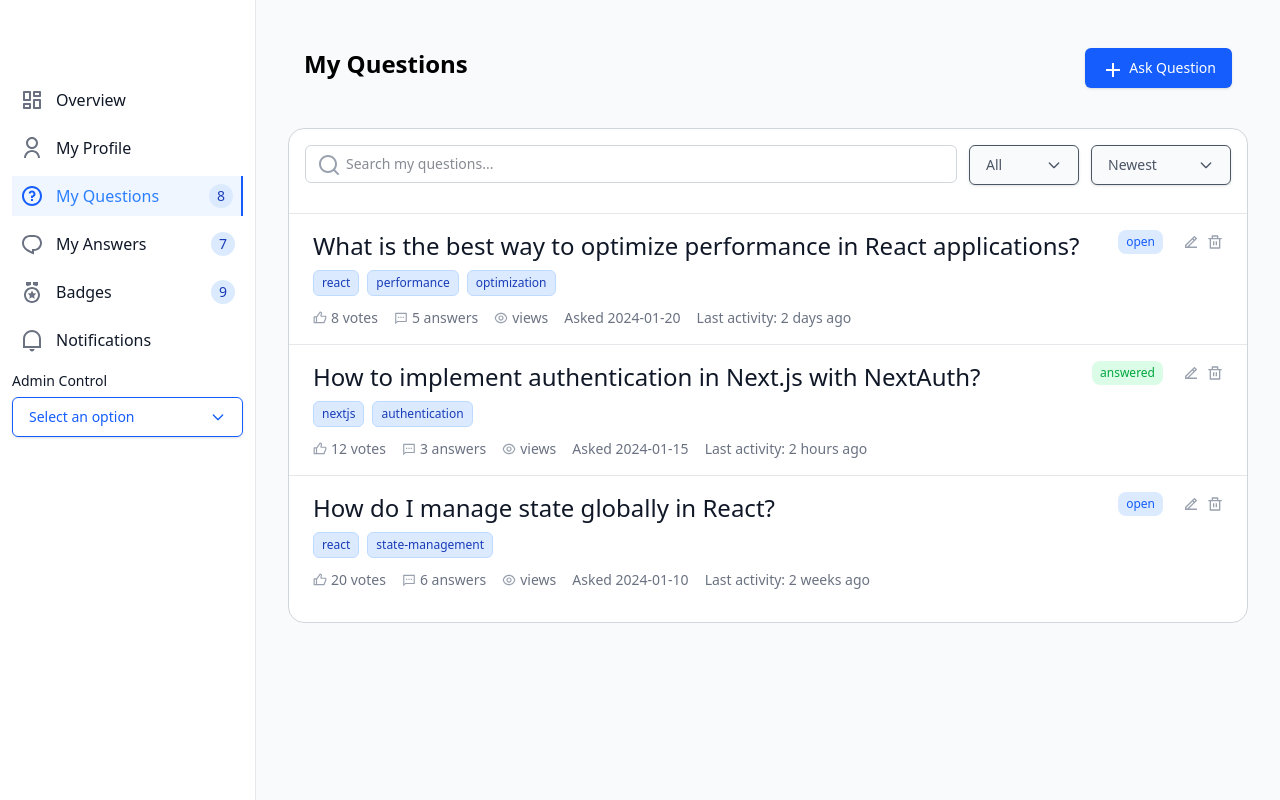
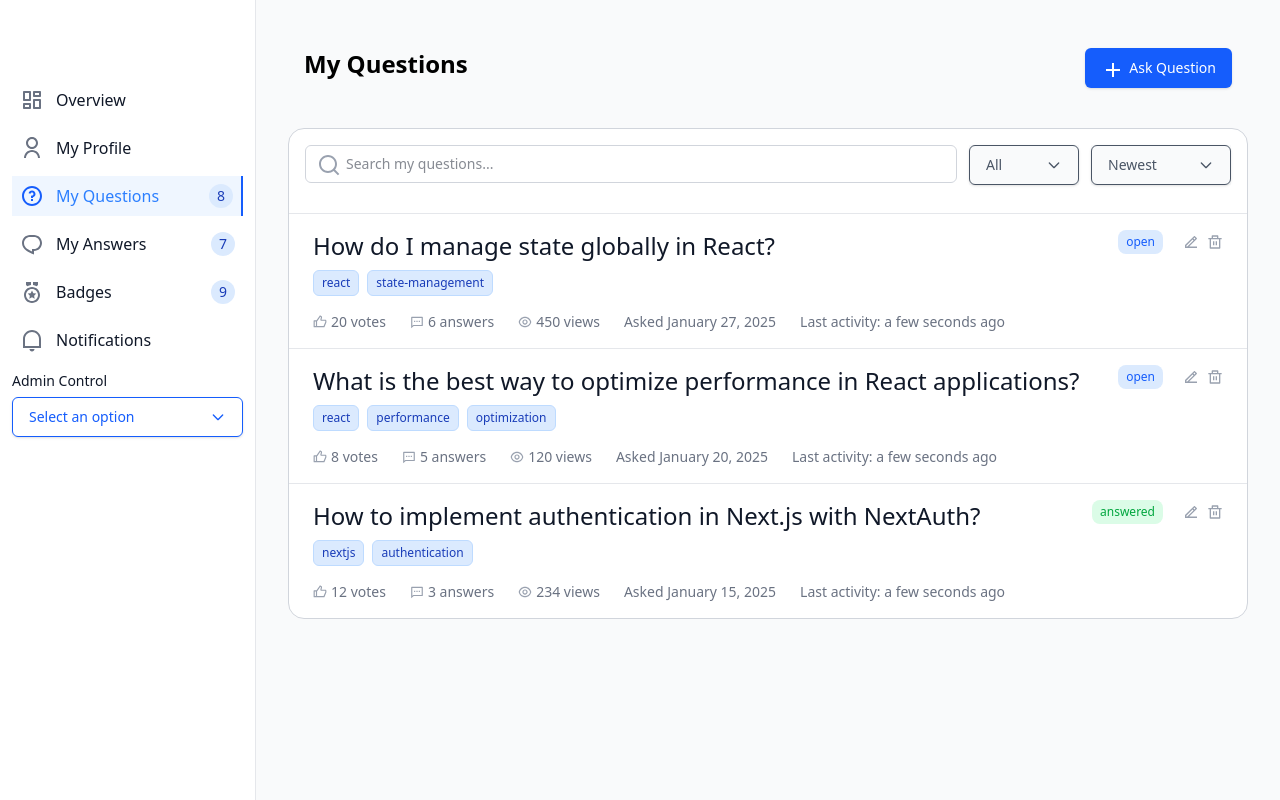
Before and after one commit to Zack-Pro-Ver/Knowledge-Sharing-Portal, a React (Vite) app: page /my-questions in a window 1280 px wide. Built offline with nearby package versions, Linux system fonts and the light colour scheme.

Commit message:
Add recent activity logic using moment package and make the new file for constants

```diff
--- a/package.json
+++ b/package.json
@@ -15,6 +15,7 @@
     "@heroicons/react": "^2.2.0",
     "@remixicon/react": "^4.6.0",
     "@tailwindcss/vite": "^4.1.11",
+    "moment": "^2.30.1",
     "react": "^19.1.1",
     "react-dom": "^19.1.1",
     "react-icons": "^5.5.0",
--- /dev/null
+++ b/src/pages/MyQuestions/MyQuestions.constants.ts
@@ -0,0 +1,51 @@
+import type { DropdownOption } from "../../elements/Dropdown/Dropdown.types";
+
+export const statusOptions: DropdownOption[] = [
+  { label: "All", value: "all" },
+  { label: "Answered", value: "answered" },
+  { label: "Open", value: "open" },
+  { label: "Closed", value: "closed" },
+];
+
+export const sortOptions: DropdownOption[] = [
+  { label: "Newest", value: "newest" },
+  { label: "Oldest", value: "oldest" },
+  { label: "Recent Activity", value: "recent-activity" },
+  { label: "Most Votes", value: "most-votes" },
+];
+
+export const questions = [
+  {
+    id: 1,
+    title: "How to implement authentication in Next.js with NextAuth?",
+    tags: ["nextjs", "authentication"],
+    votes: 12,
+    answers: 3,
+    views: 234,
+    date: "2025-01-15",
+    status: "answered",
+    lastActivity: "2 hours ago",
+  },
+  {
+    id: 2,
+    title: "What is the best way to optimize performance in React applications?",
+    tags: ["react", "performance", "optimization"],
+    votes: 8,
+    answers: 5,
+    views: 120,
+    date: "2025-01-20",
+    status: "open",
+    lastActivity: "2 days ago",
+  },
+  {
+    id: 3,
+    title: "How do I manage state globally in React?",
+    tags: ["react", "state-management"],
+    votes: 20,
+    answers: 6,
+    views: 450,
+    date: "2025-01-27",
+    status: "open",
+    lastActivity: "2 weeks ago",
+  },
+];
--- a/src/pages/MyQuestions/QuestionSection.tsx
+++ b/src/pages/MyQuestions/QuestionSection.tsx
@@ -1,4 +1,5 @@
 import React, { useState } from "react";
+import moment from "moment";
 import {
   RiSearchLine,
   RiEdit2Line,
@@ -11,59 +12,13 @@ import {
 import Chip from "../../elements/Chip";
 import { Card, CardContent } from "../../elements/Card";
 import Dropdown from "../../elements/Dropdown";
-import type { DropdownOption } from "../../elements/Dropdown/Dropdown.types";
+import Stack from "../../elements/Stack";
+import { statusOptions, sortOptions, questions } from "./MyQuestions.constants";
 
-const statusOptions: DropdownOption[] = [
-  { label: "All", value: "all" },
-  { label: "Answered", value: "answered" },
-  { label: "Open", value: "open" },
-  { label: "Closed", value: "closed" },
-];
-
-const sortOptions: DropdownOption[] = [
-  { label: "Newest", value: "newest" },
-  { label: "Oldest", value: "oldest" },
-  { label: "Recent Activity", value: "recent-activity" },
-  { label: "Most Votes", value: "most-votes" },
-];
-
-const questions = [
-  {
-    id: 1,
-    title: "How to implement authentication in Next.js with NextAuth?",
-    tags: ["nextjs", "authentication"],
-    votes: 12,
-    answers: 3,
-    views: 234,
-    date: "2024-01-15",
-    status: "answered",
-    lastActivity:"2 hours ago"
-  },
-  {
-    id: 2,
-    title: "What is the best way to optimize performance in React applications?",
-    tags: ["react", "performance", "optimization"],
-    votes: 8,
-    answers: 5,
-    views: 120,
-    date: "2024-01-20",
-    status: "open",
-    lastActivity:"2 days ago"
-
-  },
-  {
-    id: 3,
-    title: "How do I manage state globally in React?",
-    tags: ["react", "state-management"],
-    votes: 20,
-    answers: 6,
-    views: 450,
-    date: "2024-01-10",
-    status: "open",
-    lastActivity:"2 weeks ago "
-
-  },
-];
+function parseLastActivity(text: string): number {
+  const duration = moment.duration(text);
+  return Date.now() - duration.asMilliseconds();
+}
 
 const QuestionsSearchCard: React.FC = () => {
   const [search, setSearch] = useState("");
@@ -86,13 +41,13 @@ const QuestionsSearchCard: React.FC = () => {
     if (sort === "newest") return new Date(b.date).getTime() - new Date(a.date).getTime();
     if (sort === "oldest") return new Date(a.date).getTime() - new Date(b.date).getTime();
     if (sort === "most-votes") return b.votes - a.votes;
-    if (sort === "recent-activity") return b.answers - a.answers;
+    if (sort === "recent-activity") return parseLastActivity(b.lastActivity) - parseLastActivity(a.lastActivity);
     return 0;
   });
 
   return (
-    <Card variant="outlined" size="large" className="p-4">
-      <div className="flex flex-col md:flex-row gap-3 w-full mb-4">
+    <Card variant="outlined" size="large" className="p-4 pb-0 ">
+      <Stack direction="row" spacing={3} wrap="wrap" className="w-full mb-4 ">
         <div className="relative flex-1">
           <RiSearchLine className="absolute left-3 top-1/2 -translate-y-1/2 text-gray-400 pointer-events-none" />
           <input
@@ -126,14 +81,14 @@ const QuestionsSearchCard: React.FC = () => {
           color="secondary"
           className="min-w-[140px] bg-gray-50 w-full md:w-auto"
         />
-      </div>
+      </Stack>
+
       <hr className="border-t border-gray-200 -mx-4 mt-7" />
 
-
       {/* Render Questions */}
-      <div className=" -mx-4 ">
+      <div className="-mx-4 ">
         {filteredQuestions.length === 0 ? (
-        <div className="flex flex-col items-center justify-center py-10 text-center text-gray-500">
+          <Stack direction="column" alignItems="center" justifyContent="center" spacing={4} className="py-10 text-center text-gray-500">
             <div className="w-12 h-12 mb-4 rounded-full bg-gray-100 flex items-center justify-center">
               <RiQuestionMark className="text-2xl text-gray-500" />
             </div>
@@ -142,30 +97,23 @@ const QuestionsSearchCard: React.FC = () => {
             <button className="mt-4 px-4 py-2 bg-blue-600 text-white rounded hover:bg-blue-700">
               Ask Your First Question
             </button>
-        </div>
+          </Stack>
         ) : (
           filteredQuestions.map((q) => (
             <div key={q.id} className="hover:bg-gray-50 border-b border-gray-200 last:border-b-0 ">
               <CardContent>
-              <div className="flex justify-between items-start">
+                <Stack direction="row" spacing={4} wrap="wrap" justifyContent="space-between" alignItems="flex-start">
                   {/* Left Side */}
-                <div className="flex flex-col gap-2">
-                  <h2 className="text-2xl font-regular text-gray-900">
-                    {q.title}
-                  </h2>
+                  <Stack direction="column" spacing={2}>
+                    <h2 className="text-2xl font-regular text-gray-900">{q.title}</h2>
 
-                  <div className="flex gap-2 flex-wrap">
+                    <Stack direction="row" spacing={2} wrap="wrap">
                       {q.tags.map((tag) => (
-                      <Chip
-                        key={tag}
-                        label={tag}
-                        size="small"
-                        className="rounded-md"
-                      />
+                        <Chip key={tag} label={tag} size="small" className="rounded-md" />
                       ))}
-                  </div>
+                    </Stack>
 
-                  <div className="flex flex-wrap text-sm text-gray-500 gap-x-4 gap-y-1 items-center mt-1">
+                    <Stack direction="row" spacing={6} wrap="wrap"  className="text-gray-500 mt-2 text-sm">
                       <span className="flex items-center gap-1">
                         <RiThumbUpLine className="text-gray-400" size={14} />
                         {q.votes} votes
@@ -176,15 +124,17 @@ const QuestionsSearchCard: React.FC = () => {
                       </span>
                       <span className="flex items-center gap-1">
                         <RiEyeLine className="text-gray-400" size={14} />
-                      views
+                        {q.views} views
                       </span>
-                    <span>Asked {q.date}</span>
-                    <span>Last activity: {q.lastActivity}</span>
-                  </div>
-                </div>
+                      <span>Asked {moment(q.date).format("MMMM D, YYYY")}</span>
+                      <span>
+                        Last activity: {moment().subtract(moment.duration(q.lastActivity)).fromNow()}
+                      </span>
+                    </Stack>
+                  </Stack>
 
                   {/* Right Side */}
-                <div className="flex items-center gap-5">
+                  <Stack direction="row" spacing={5} alignItems="center">
                     <span
                       className={`text-xs px-2 py-1 rounded-lg font-medium ${
                         q.status === "answered"
@@ -196,16 +146,16 @@ const QuestionsSearchCard: React.FC = () => {
                     >
                       {q.status}
                     </span>
-                  <div className="flex gap-2 text-gray-400">
+                    <Stack direction="row" spacing={2} alignItems="center" className="text-gray-400">
                       <button className="hover:text-blue-600 cursor-pointer">
                         <RiEdit2Line size={16} />
                       </button>
                       <button className="hover:text-red-600 cursor-pointer">
                         <RiDeleteBinLine size={16} />
                       </button>
-                  </div>
-                </div>
-              </div>
+                    </Stack>
+                  </Stack>
+                </Stack>
               </CardContent>
             </div>
           ))
```
Also changed, not shown: 1 other file (tests, documents, lock files or other folders). Lines whose indentation alone changed are shown as unchanged.
